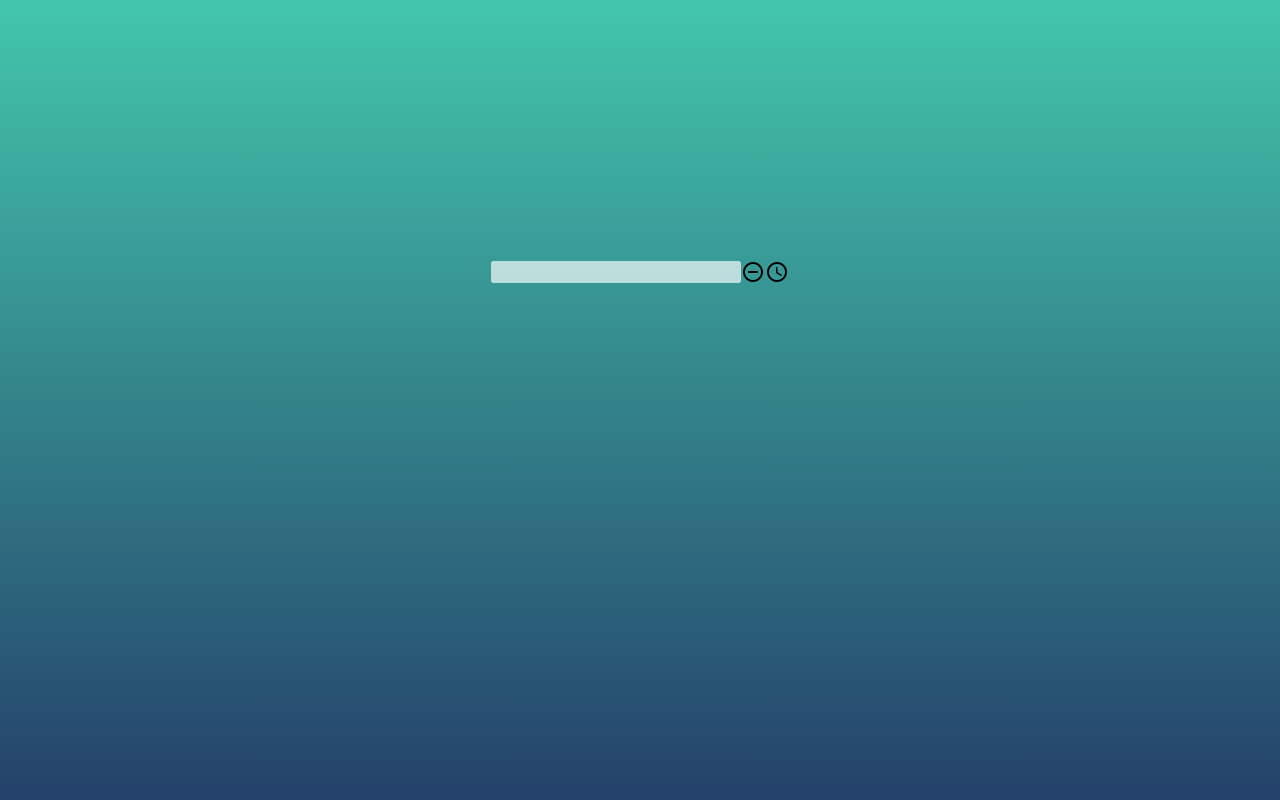
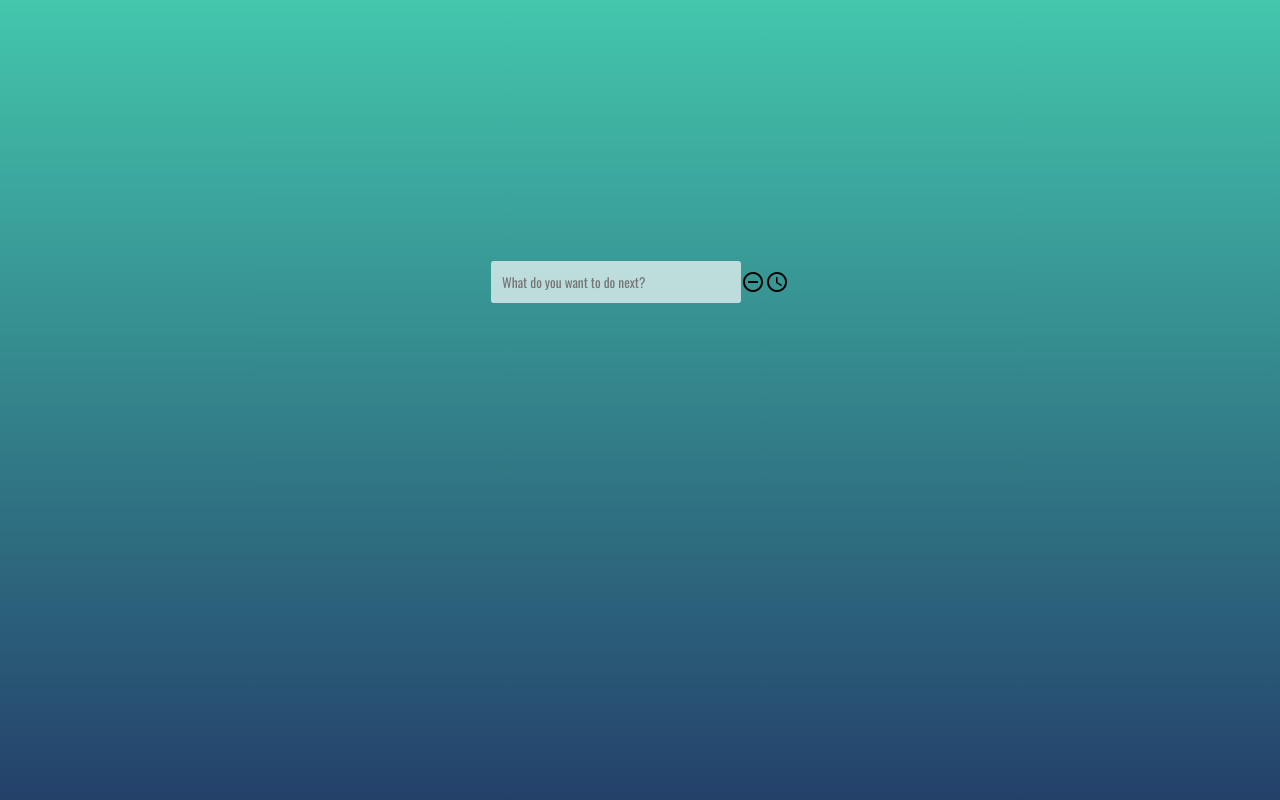
Before and after one commit to alaraayan/todo-frontend, a React (Create React App) app: page /my-list/todos/1 in a window 1280 px wide. Shown: the top 800 px of the page. Built offline with nearby package versions, Linux system fonts and the light colour scheme; no server answers.

Commit message:
edit a todo done

```diff
--- a/src/components/todos/TodoDetail.js
+++ b/src/components/todos/TodoDetail.js
@@ -39,11 +39,29 @@ export default function TodoDetail() {
       console.log(err)
     }
   }
+  const handleBlur = async (e) => {
+    try {
+      const todoToMarkComplete = await getATodo(todoId)
+      const formData = { ...todoToMarkComplete.data, todoItem: e.target.value }
+      await updateATodo(todoId, formData)
+      navigate('/my-list')
+    } catch (err) {
+      console.log(err)
+    }
+  }
 
   return (
     <section className="todo-container">
       <div className="todo-item-container">
-        <li  className="todo-item">{todo.todoItem}</li>
+        <form>
+          <input
+            placeholder="What do you want to do next?"
+            name="todoItem"
+            className="todo-item"
+            defaultValue={todo.todoItem}
+            onBlur={handleBlur}
+          />
+        </form>
         <span className="material-icons" onClick={handleDelete}>remove_circle_outline</span>
         <span className="material-icons" onClick={handleSaveForLater}>schedule</span>
       </div>
```
